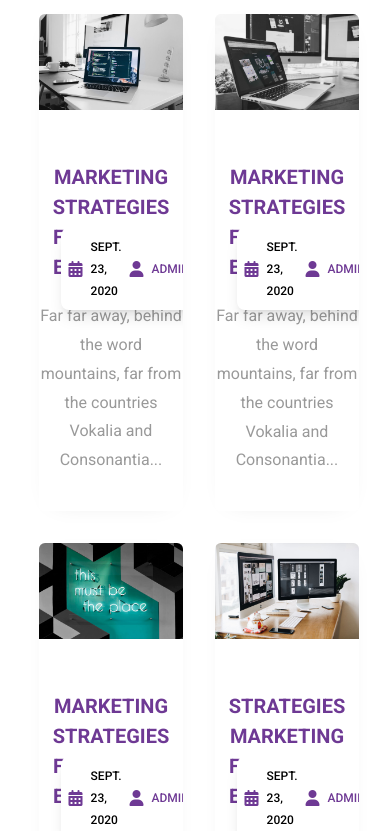
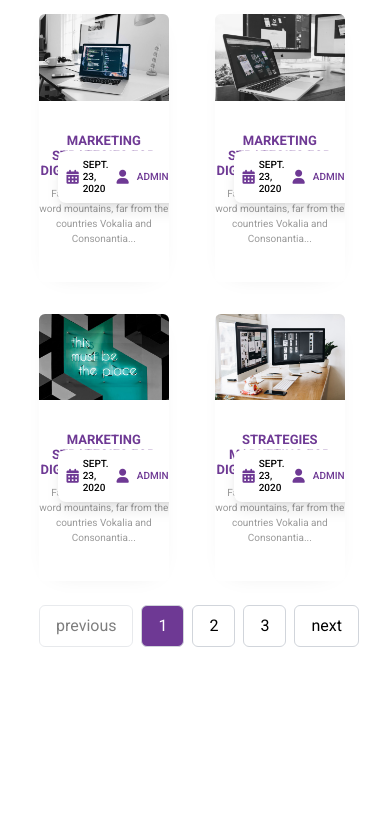
Before and after one commit to Gemamethystngltd/GemamethystNgLtd, a React (Vite) app: page /blog in a window 390 px wide. Shown: the part 913-1744 px from the top of the page. Built offline with nearby package versions, Linux system fonts and the light colour scheme.

Commit message:
feat: enhance responsive design and layout adjustments for blog and portfolio components

```diff
--- a/src/components/Home/Blog.jsx
+++ b/src/components/Home/Blog.jsx
@@ -3,16 +3,16 @@ import { blogspost } from "../../constants";
 import Newsletter from "./Newsletter";
 function Blog() {
   return (
-    <section className="blog_section relative    h-[130vh] pt-20 flex flex-col gap-16">
+    <section className="blog_section relative    h-[130vh] pt-20 flex flex-col gap-10 laptop:gap-4 laptop:h-[110vh] phoneL:h-auto phoneL:pt-14 phoneL:pb-[15rem]">
       <header className=" flex flex-col   gap-2 items-center">
-        <h3 className=" text-[13px] leading-[23px] text-webpurple font-semibold uppercase">
+        <h3 className=" text-[13px] leading-[9px] text-webpurple font-semibold uppercase">
           Our Blog
         </h3>
         <h1 className="text-[34px] leading-[47.5px] tracking-[3px] uppercase font-bold">
           RECENT POST
         </h1>
       </header>
-      <div className="blog_section component flex items-center justify-between w-[70%]  mx-auto">
+      <div className="blog_section component flex items-center justify-between w-[75%]  mx-auto  laptop:w-[95%] tablet:w-[96%] phoneL:flex-col phoneL:gap-8">
         {blogspost.map((blog, index) => {
           return (
             <BlogPost
--- a/src/components/Home/BlogDetails.jsx
+++ b/src/components/Home/BlogDetails.jsx
@@ -1,21 +1,23 @@
 function BlogDetails() {
   return (
-    <div className="blog_details flex items-centerg gap-2 shadow-lg rounded-lg w-fit bg-white p-2 absolute top-[43%] left-[15%]">
-      <div className="date flex gap-2 items-center">
-        <i className="fa-solid fa-calendar-days text-webpurple"></i>
-        <p className="uppercase  font-medium text-[12px] leading-[22px]">
+    <div className="blog_details flex items-centerg gap-2 shadow-lg rounded-lg w-fit bg-white p-2 absolute top-[43%] left-[15%] laptop:top-[47%] tablet:top-[43%] tablet:left-[10%] phoneL:left-[18%] phoneL:top-[52%] phoneP:top-[51%] phoneP:left-[15%]">
+      <div className="date flex gap-2 items-center tablet:gap-1">
+        <i className="fa-solid fa-calendar-days text-webpurple phoneP:text-[14px]"></i>
+        <p className="uppercase  font-medium text-[12px] leading-[22px] tablet:text-[10px] tablet:leading-[15px] phoneP:text-[10px] phoneP:leading-[12px]">
           sept. 23, 2020
         </p>
       </div>
       <div className="admin flex gap-2 items-center text-webpurple">
-        <i className="fa-solid fa-user"></i>
-        <p className="uppercase  font-medium text-[12px] leading-[22px]">
+        <i className="fa-solid fa-user phoneP:text-[14px]"></i>
+        <p className="uppercase  font-medium text-[12px] leading-[22px] tablet:text-[10px] tablet:leading-[15px] phoneP:text-[10px] phoneP:leading-[12px]">
           Admin
         </p>
       </div>
       <div className="chat_bubble flex gap-2 items-center text-webpurple">
-        <i className="fa-solid fa-comment"></i>
-        <p className="uppercase  font-medium text-[12px] leading-[22px]">3</p>
+        <i className="fa-solid fa-comment phoneP:text-[15px] "></i>
+        <p className="uppercase  font-medium text-[12px] leading-[22px] tablet:text-[10px] tablet:leading-[15px] phoneP:text-[10px] phoneP:leading-[12px]">
+          3
+        </p>
       </div>
     </div>
   );
--- a/src/components/Home/BlogPost.jsx
+++ b/src/components/Home/BlogPost.jsx
@@ -1,18 +1,18 @@
 import BlogDetails from "./BlogDetails";
 function BlogPost({ title, img, des }) {
   return (
-    <div className="blog_post  flex flex-col gap-4  overflow-hidden w-[20rem] relative shadow-[0px_4px_24px_-16px_rgba(0,0,0,0.15)] rounded-md">
+    <div className="blog_post  flex flex-col gap-4  overflow-hidden w-[20rem] relative shadow-[0px_4px_24px_-16px_rgba(0,0,0,0.15)] rounded-md laptop:w-[19rem] tablet:w-[15rem] phoneL:w-[78%] phoneP:w-[90%]">
       <BlogDetails />
       <div className="blog_post_img ">
         <img src={img} alt="blog_post_img" className="w-full" />
       </div>
-      <div className="blog_post_content flex flex-col gap-5 py-9">
+      <div className="blog_post_content flex flex-col gap-5 py-9 laptop:gap-4 tablet:gap-2 phoneP:pt-4 phoneP:gap-2">
         <header>
-          <h1 className=" font-bold text-[20px] leading-[30px] text-webpurple text-center uppercase">
+          <h1 className=" font-bold text-[20px] leading-[30px] text-webpurple text-center uppercase laptop:text-[18px] laptop:leading-[24px] tablet:text-[15px] tablet:leading-[20px] phoneP:text-[13px] phoneP:leading-[15px]">
             {title}
           </h1>
         </header>
-        <p className="text-[16px] leading-[28.8px] font-normal text-[#999999] text-center">
+        <p className="text-[16px] leading-[28.8px] font-normal text-[#999999] text-center laptop:text-[14px] laptop:leading-[19.6px] tablet:text-[12px] tablet:leading-[15px] phoneP:text-[10px] phoneP:leading-[15px]">
           {des}
         </p>
       </div>
--- a/src/components/Home/Newsletter.jsx
+++ b/src/components/Home/Newsletter.jsx
@@ -1,22 +1,22 @@
 function Newsletter() {
   return (
-    <div className="absolute overlay overflow-hidden rounded-lg h-[40vh] w-[70%] bottom-[-6rem] left-[50%] flex flex-col  justify-center items-center translate-x-[-50%] ">
+    <div className="absolute overlay overflow-hidden rounded-lg h-[35vh] w-[70%] bottom-[-6rem] left-[50%] flex flex-col  justify-center items-center translate-x-[-50%]  laptop:w-[80%] laptop:h-[30vh] tablet:w-[85%] phoneL:w-[90%] phoneL:h-[25vh] phoneL:bottom-[-3rem] phoneP:h-[20vh]">
       <div className=" inset-0 bg-[#662d91]/50 absolute -z-20  backdrop-blur-[10px]"></div>
       <div className="new_content flex items-center flex-col">
-        <h1 className="text-[32px] text-white leading-[48px] font-semibold uppercase">
+        <h1 className="text-[32px] text-white leading-[48px] font-semibold uppercase laptop:text-[30px] laptop:leading-[40px] tablet:text-[25px] tablet:leading-[30px] phoneL:text-[17px] phoneL:leading-[20px] phoneP:text-[15px] phoneP:leading-[20px]">
           join us newslettter{" "}
         </h1>
-        <p className="text-[16px] text-white font-normal leading-[24px]">
+        <p className="text-[16px] text-white font-normal leading-[24px] laptop:text-[14px] laptop:leading-[20px] text-center tablet:text-[13px] tablet:leading-[18px] phoneL:text-[10px] phoneL:leading-[14px] phoneP:text-[9px]">
           Sign Up to our Newsletter and get our latest news update
         </p>
-        <div className="input_feild mt-4 flex w-[100%] rounded-lg overflow-hidden">
+        <div className="input_feild mt-4 flex w-[100%] rounded-lg overflow-hidden laptop:w-[90%] laptop:mt-3 tablet:mt-2 phoneL:rounded-md phoneL:mt-3">
           <input
             type="email"
             name="email"
             placeholder="Enter email address"
-            className=" p-2 w-[70%]"
+            className=" p-2 w-[70%] laptop:p-1 laptop:placeholder:text-[13px] laptop:placeholder:pl-2 tablet:p-[.2rem] phoneL:p-[.03rem]  phoneL:placeholder:text-[11px] phoneP:p-[.05rem] phoneP:placeholder:text-[10px]"
           />
-          <button className="text-[16px] leading-[29px] px-3 py-2 font-normal text-white bg-[#662d91]">
+          <button className="text-[16px] leading-[29px] px-3 py-2 font-normal text-white bg-[#662d91] laptop:text-[14px] laptop:leading-[20px] laptop:px-2 laptop:py- tablet:text-[13px] tablet:leading-[18px] tablet:px-2 tablet:py-[.2rem] phoneL:text-[11px] phoneL:leading-[14px] phoneL:px-1 phoneL:py-[.1rem] phoneP:text-[10px] phoneP:leading-[14px] phoneP:px-1 phoneP:py-[.03rem]">
             Subscribe
           </button>
         </div>
--- a/src/components/Home/PorfolioList.jsx
+++ b/src/components/Home/PorfolioList.jsx
@@ -2,7 +2,7 @@ import Porfoliobox from "./porfolioBox";
 import { porfolio } from "../../constants";
 function PorfolioList() {
   return (
-    <div className="portfolio_sections w-[70%] mx-auto grid grid-cols-3 gap-6  mt-16 p-1">
+    <div className="portfolio_sections  w-[70%] mx-auto grid grid-cols-3 gap-6  mt-16 p-1 laptop:w-[90%] tablet:w-[98%] phoneL:grid-cols-1 phoneL:w-[95%] phoneL:gap-2 phoneL:place-items-center phoneL:mt-10 ">
       {porfolio.map((item, index) => {
         return <Porfoliobox key={index} bgImage={item.bgImage} />;
       })}
--- a/src/components/Home/Testimonials.jsx
+++ b/src/components/Home/Testimonials.jsx
@@ -1,7 +1,7 @@
 import TestimonialsCarousel from "./TestimonialsCarousel";
 const Testimonails = () => {
   return (
-    <section className="testimonail_section mt-[10rem] flex flex-col gap-9 laptop:gap-6 phoneP:gap-4">
+    <section className="testimonail_section mt-[10rem] flex flex-col gap-9 laptop:gap-6 phoneL:mt-[5rem] phoneP:gap-4">
       <header className="team_header  flex justify-between items-center w-[70%] mx-auto   laptop:w-[80%] phoneL:w-[90%]  phoneP:w-[95%]  ">
         <div className="header_team_text flex flex-col gap-2 m:gap-1">
           <h3 className=" text-[13px] text-webpurple leading-[23px] uppercase font-semibold laptop:text-[11px] ">
--- a/src/components/Home/porfolioBox.jsx
+++ b/src/components/Home/porfolioBox.jsx
@@ -4,7 +4,7 @@ const Porfoliobox = ({ bgImage, tiitle, description }) => {
       style={{
         background: `url(${bgImage}) `,
       }}
-      className={`project_wrap_image img d-flex align-items-end  w-[319px] h-[340px] rounded-md  shadow-lg `}
+      className={`project_wrap_image img d-flex align-items-end  h-[340px] rounded-md  shadow-lg  tablet:h-[300px] phoneL:h-[320px] phoneL:w-[90%] `}
     >
       <div className="text">
         <span>{tiitle}</span>
```
